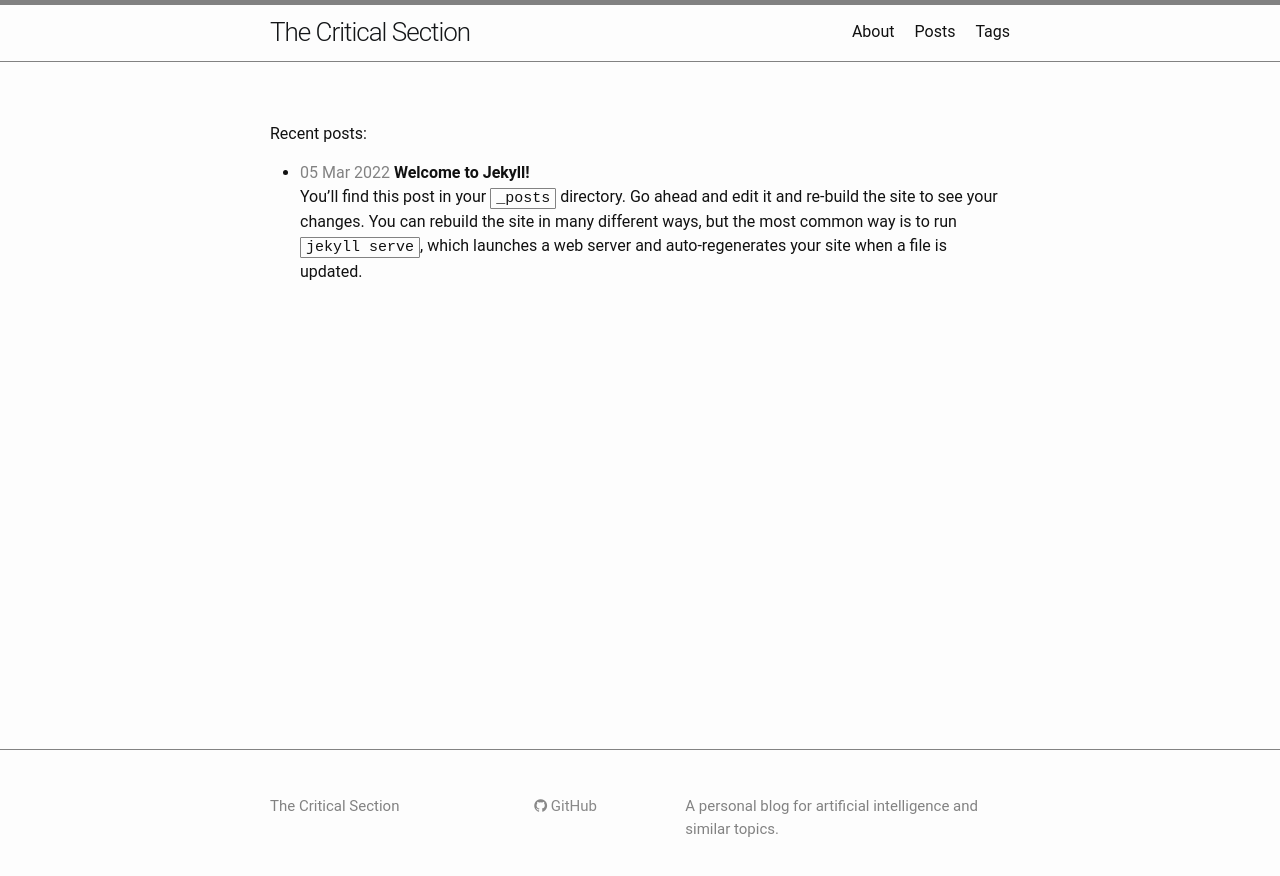
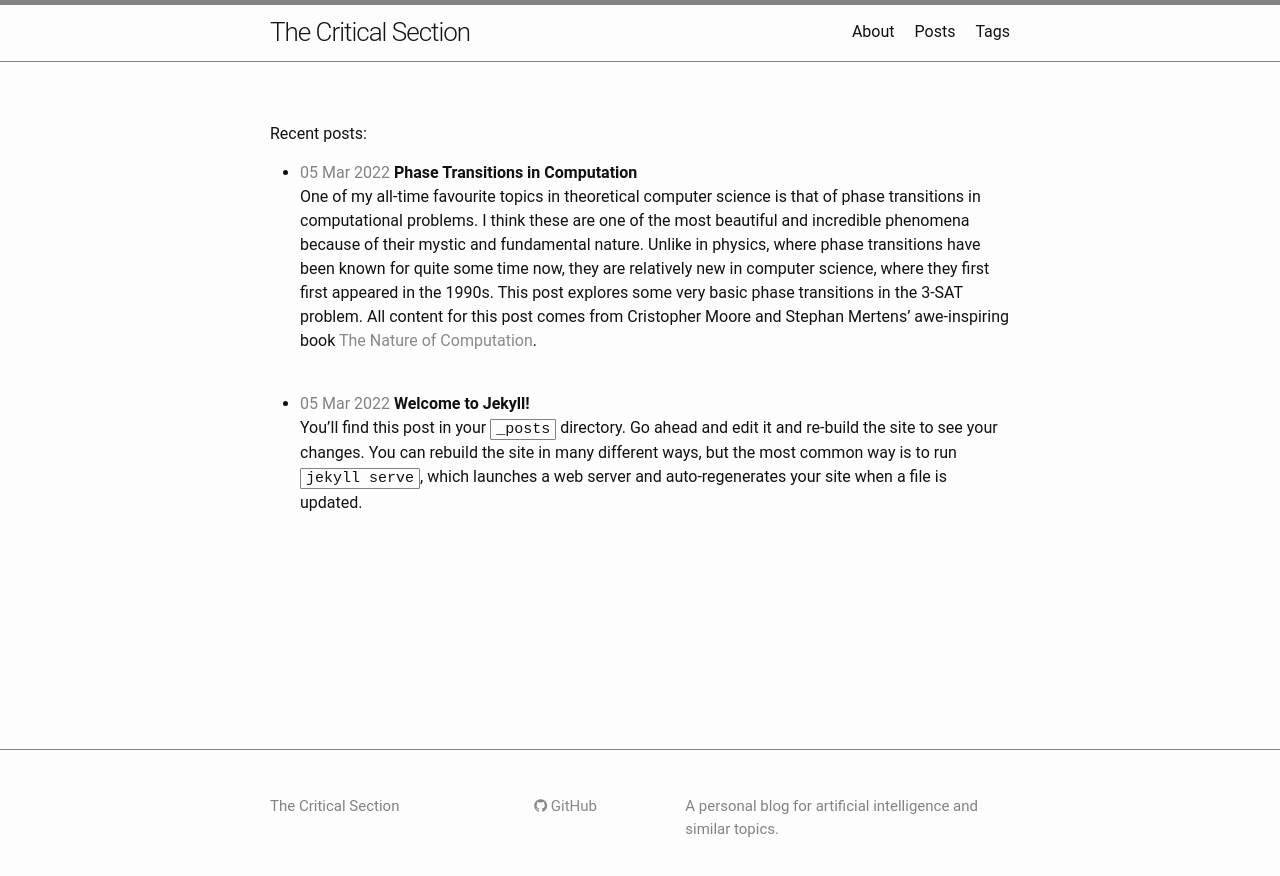
Before and after one commit to aceofgreens/aceofgreens.github.io, a Jekyll site: the page built from index.md, in a window 1280 px wide. Shown: the top 876 px of the page. Built offline with Jekyll 4.4.1, drawn with Linux system fonts in a browser that asks for light colours.

Commit message:
Started the phase transitions post

```diff
--- /dev/null
+++ b/_posts/2022-04-01-phase_transitions_in_computation.md
@@ -0,0 +1,27 @@
+---
+layout: post
+title:  Phase Transitions in Computation
+date:   2022-03-05 23:32:03 +0200
+tags: cs
+---
+
+One of my all-time favourite topics in theoretical computer science is that of phase transitions in computational problems. I think these are one of the most beautiful and incredible phenomena because of their mystic and fundamental nature. Unlike in physics, where phase transitions have been known for quite some time now, they are relatively new in computer science, where they first first appeared in the 1990s. This post explores some very basic phase transitions in the 3-SAT problem. All content for this post comes from Cristopher Moore and Stephan Mertens' awe-inspiring book [The Nature of Computation](https://www.amazon.com/Nature-Computation-Cristopher-Moore/dp/0199233217/ref=sr_1_1?crid=2CWBHWPZCPT26&keywords=nature+of+computation&qid=1648843521&sprefix=nature+of+computation%2Caps%2C169&sr=8-1).
+
+Phase transitions can be thought of as abrupt qualitative changes to the behaviour and characteristics of a system, dependant on specific values of key parameters in that system. Typical examples of phase transitions in physics are:
+- The transition of matter from a solid state to liquid state (melting) or from a liquid state to a solid state (freezing),
+- The emergence of superconductivity when cooling certain metals,
+- The phenomenon where some materials lose their permanent magnetic properties when heated above a certain temperature.
+
+Here however, we'll be concerned with computational problems and our phase transitions will be interpreted as a rapid change in the amount of computation needed to find a solution to a given decision problem or assert that no solution exists. Importantly, the problem instances will be random instead of the typical worst-case instances chosen by a malevolent adversary.
+
+We begin by defining a uniform distribution over 3-SAT formulas with $n$ variables and $m$ clauses. There are $M = 2^3 {n \choose 3}$ possible clauses because out of $n$ variables we need to choose 3, and each one of these can be negated. To generate a random formula we sample uniformly *with replacement* $m$ clauses out of the possible ones. The parameter governing the solvability of the sampled formula is the density of clauses to variables $\alpha = \frac{m}{n}$.
+
+For solving NP-complete problems like 3-SAT we can use a backtracking algorithm. Specifically, for 3-SAT we can use the `DPLL` algorithm:
+
+{% highlight python linenos %}
+  puts 'foo'
+{% endhighlight %}
+
+
+aawdawds asd wa ds
+awdad
```
Also changed, not shown: _layouts/post.html (+11 -1 lines).
